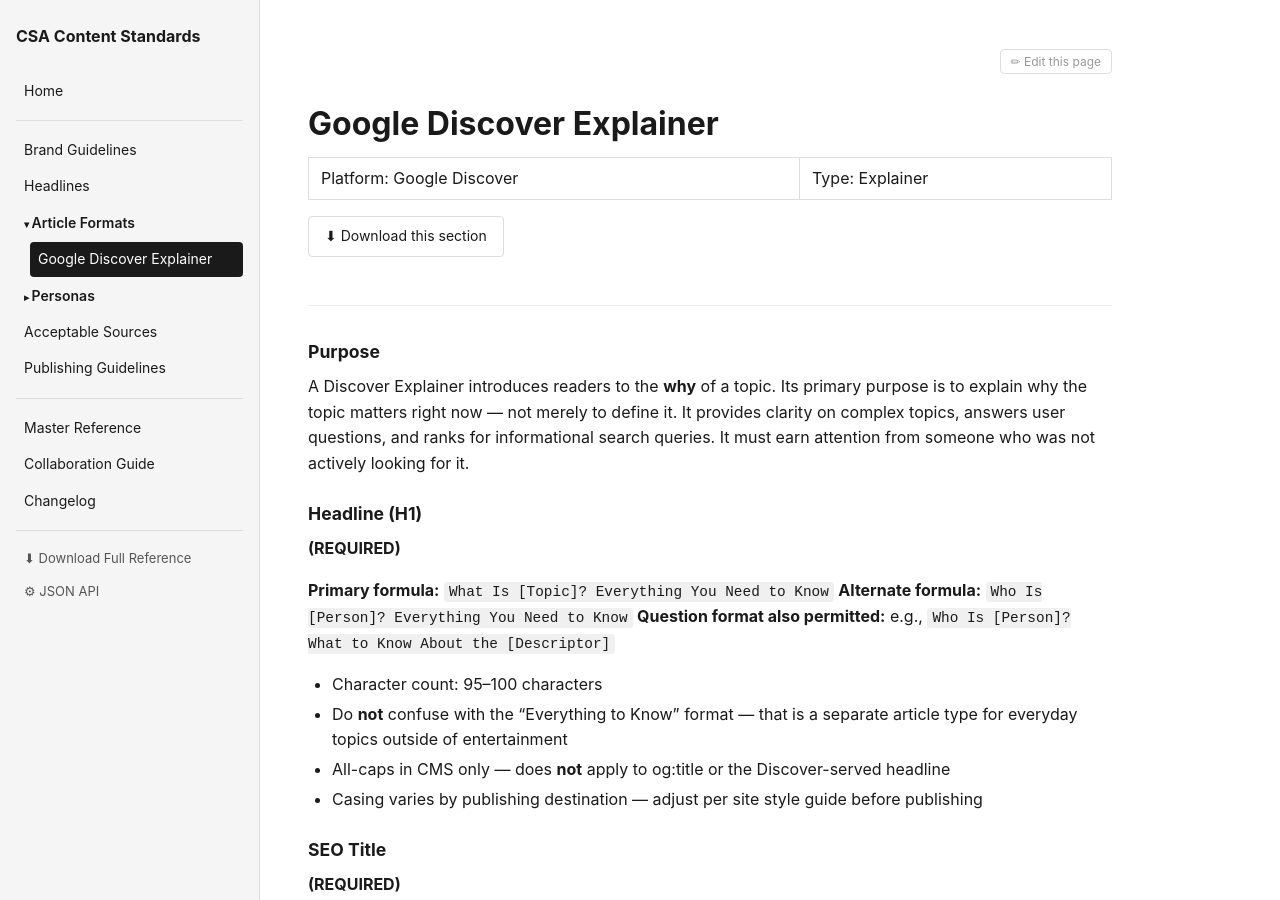
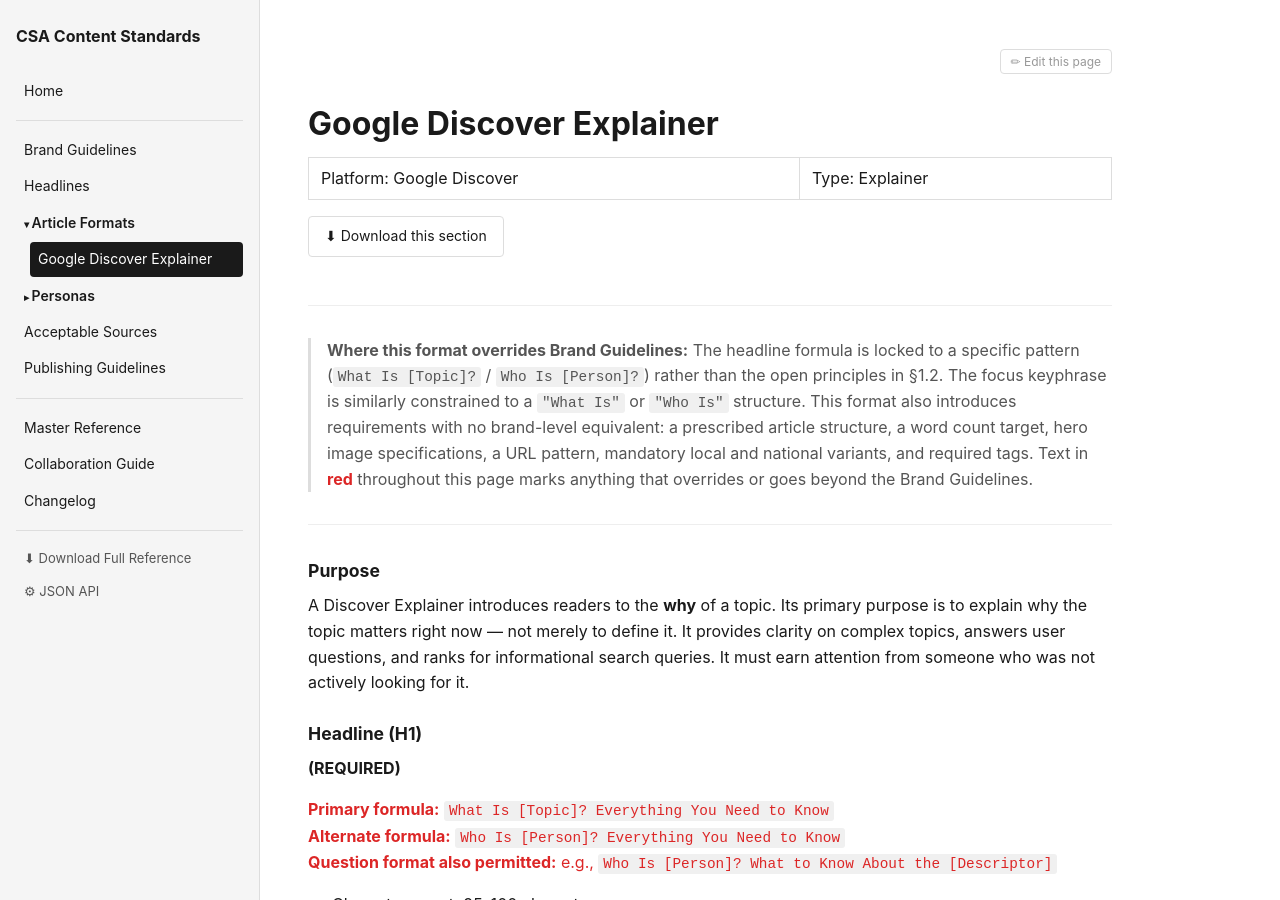
Before and after one commit to piercewilliams/csa-content-standards, a Jekyll site: the page built from docs/discover-explainer.md, in a window 1280 px wide and 900 px high. Built offline with Jekyll 4.4.1, drawn with Linux system fonts in a browser that asks for light colours; a script that is not in the unit is left out; some of the changed text lies outside the part shown.

Commit message:
Display (Linux CSS issue)

````diff
--- a/docs/discover-explainer.md
+++ b/docs/discover-explainer.md
@@ -12,19 +12,23 @@
 
 ---
 
+> **Where this format overrides Brand Guidelines:** The headline formula is locked to a specific pattern (`What Is [Topic]?` / `Who Is [Person]?`) rather than the open principles in §1.2. The focus keyphrase is similarly constrained to a `"What Is"` or `"Who Is"` structure. This format also introduces requirements with no brand-level equivalent: a prescribed article structure, a word count target, hero image specifications, a URL pattern, mandatory local and national variants, and required tags. Text in <span style="color: #dc2626;">**red**</span> throughout this page marks anything that overrides or goes beyond the Brand Guidelines.
+
+---
+
 ### Purpose
 A Discover Explainer introduces readers to the **why** of a topic. Its primary purpose is to explain why the topic matters right now — not merely to define it. It provides clarity on complex topics, answers user questions, and ranks for informational search queries. It must earn attention from someone who was not actively looking for it.
 
 ### Headline (H1)
 **(REQUIRED)**
 
-**Primary formula:** `What Is [Topic]? Everything You Need to Know`
-**Alternate formula:** `Who Is [Person]? Everything You Need to Know`
-**Question format also permitted:** e.g., `Who Is [Person]? What to Know About the [Descriptor]`
+<span style="color: #dc2626;">**Primary formula:** `What Is [Topic]? Everything You Need to Know`</span><br>
+<span style="color: #dc2626;">**Alternate formula:** `Who Is [Person]? Everything You Need to Know`</span><br>
+<span style="color: #dc2626;">**Question format also permitted:** e.g., `Who Is [Person]? What to Know About the [Descriptor]`</span>
 
 - Character count: 95–100 characters
-- Do **not** confuse with the "Everything to Know" format — that is a separate article type for everyday topics outside of entertainment
-- All-caps in CMS only — does **not** apply to og:title or the Discover-served headline
+- <span style="color: #dc2626;">Do **not** confuse with the "Everything to Know" format — that is a separate article type for everyday topics outside of entertainment</span>
+- <span style="color: #dc2626;">All-caps in CMS only — does **not** apply to og:title or the Discover-served headline</span>
 - Casing varies by publishing destination — adjust per site style guide before publishing
 
 ### SEO Title
@@ -54,10 +58,14 @@
 ### Focus Keyphrase
 **(REQUIRED)**
 
+<span style="color: #dc2626;">
+
 | Type | Format |
 |---|---|
 | Primary | `"What Is [Topic]"` or `"Who Is [Topic]"` |
 | Secondary (if applicable) | `"[Topic] explained"` or `"[Topic] meaning"` |
+
+</span>
 
 Must appear in: H1, SEO title, dek (CMS field), meta description
 
@@ -69,10 +77,13 @@
 ### Word Count
 **(REQUIRED)**
 
-Word count is a target range, not a hard ceiling. If the topic requires more depth, go longer — provided the article remains well-organized and every word earns its place.
+<span style="color: #dc2626;">Target: 400–800 words.</span> Word count is a target range, not a hard ceiling. If the topic requires more depth, go longer — provided the article remains well-organized and every word earns its place.
 
 ### Article Structure
 **(REQUIRED)**
+
+<span style="color: #dc2626;">The following structure is mandatory for this format. Brand Guidelines do not prescribe article structure.</span>
+
 ```
 [AI DISCLAIMER — CUE sites only]
 "This article was created by content specialists using various tools, including AI."
@@ -104,9 +115,9 @@
 ### Formatting Rules
 **(REQUIRED)**
 
-- Use H2 subheadings as primary section headers
-- Bullet points permitted for lists within body copy — not as a substitute for prose
-- Keep paragraphs short for mobile readability
+- <span style="color: #dc2626;">Use H2 subheadings as primary section headers</span>
+- <span style="color: #dc2626;">Bullet points permitted for lists within body copy — not as a substitute for prose</span>
+- <span style="color: #dc2626;">Keep paragraphs short for mobile readability</span>
 - All-caps headlines in CMS only (see Headline rules above)
 
 ### Internal Links
@@ -122,6 +133,10 @@
 ### Hero Image
 **(REQUIRED)**
 
+<span style="color: #dc2626;">Brand Guidelines do not specify image requirements. The following specs are mandatory for this format.</span>
+
+<span style="color: #dc2626;">
+
 | Spec | Requirement |
 |---|---|
 | Minimum width | 1200px (1600px+ preferred) |
@@ -132,27 +147,33 @@
 | Text overlays | NOT permitted |
 | Generic stock | NOT permitted |
 
+</span>
+
 ### URL Structure
 **(REQUIRED)**
 
-- 4+ keywords, front-loaded
-- Strip stop words
-- Keep short and descriptive
-- Pattern: `[topic-keyword]-[topic-keyword]-explained` or similar
+<span style="color: #dc2626;">Brand Guidelines do not prescribe URL patterns. The following is mandatory for this format.</span>
+
+- <span style="color: #dc2626;">4+ keywords, front-loaded</span>
+- <span style="color: #dc2626;">Strip stop words</span>
+- <span style="color: #dc2626;">Keep short and descriptive</span>
+- <span style="color: #dc2626;">Pattern: `[topic-keyword]-[topic-keyword]-explained` or similar</span>
 
 ### Variants
 **(REQUIRED)**
 
-- Every piece should have a local variant and a national variant
+- <span style="color: #dc2626;">Every piece should have a local variant and a national variant</span>
 - All variants must be ≥50% different from the original and from each other
-- Revival content (2025 or later) must be optimized for its best-performing distribution channel
-- New pitches must not duplicate content already published on other McClatchy platforms
+- <span style="color: #dc2626;">Revival content (2025 or later) must be optimized for its best-performing distribution channel</span>
+- <span style="color: #dc2626;">New pitches must not duplicate content already published on other McClatchy platforms</span>
 
 ### Tags
 **(REQUIRED)**
 
-- `TH-CSA`
-- `The Commons`
+<span style="color: #dc2626;">Brand Guidelines do not specify tags. The following are mandatory for this format.</span>
+
+- <span style="color: #dc2626;">`TH-CSA`</span>
+- <span style="color: #dc2626;">`The Commons`</span>
 - *(Tags subject to change — check for updates)*
 
 ### Pre-Publish Checklist
````
Also changed, not shown: Gemfile.lock.
